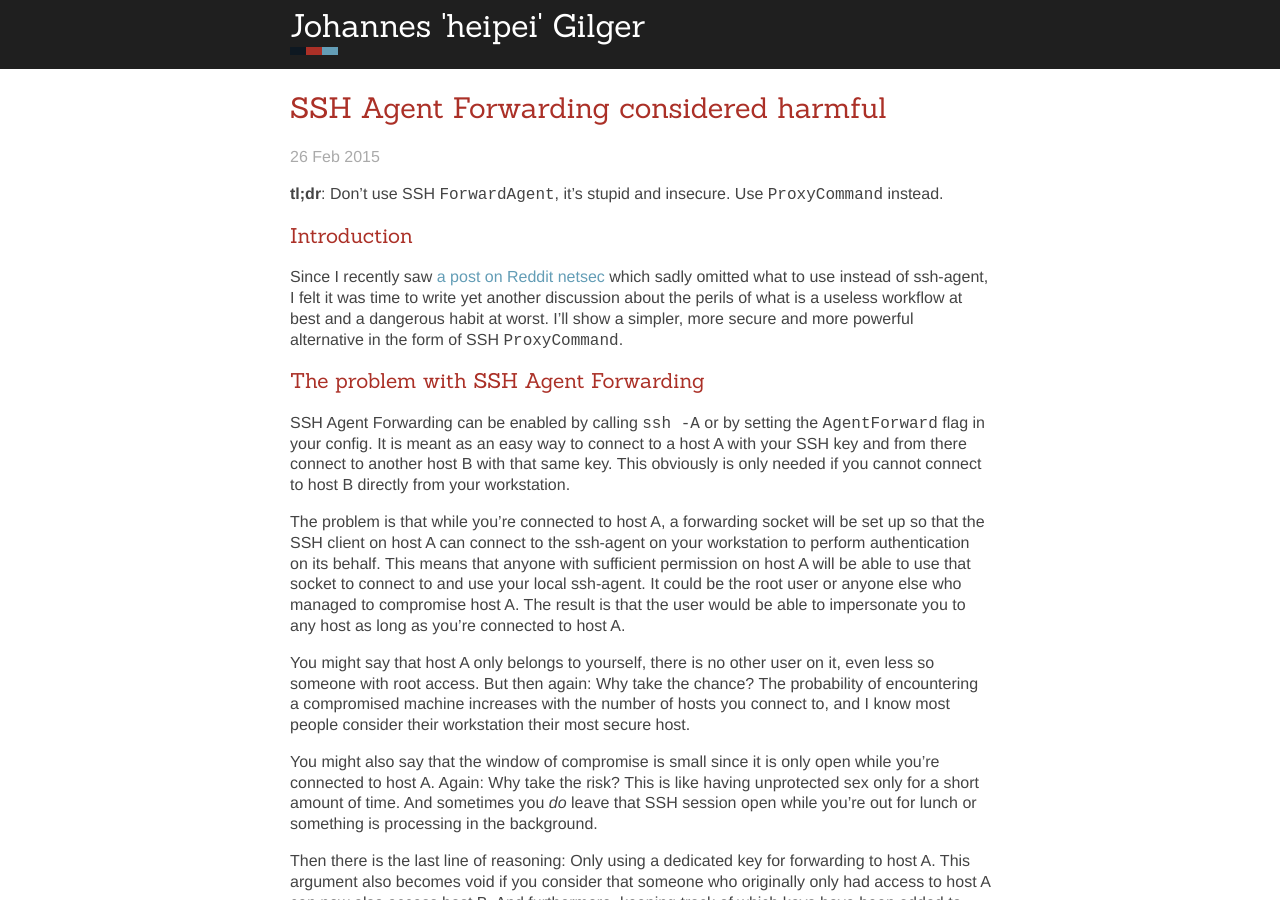
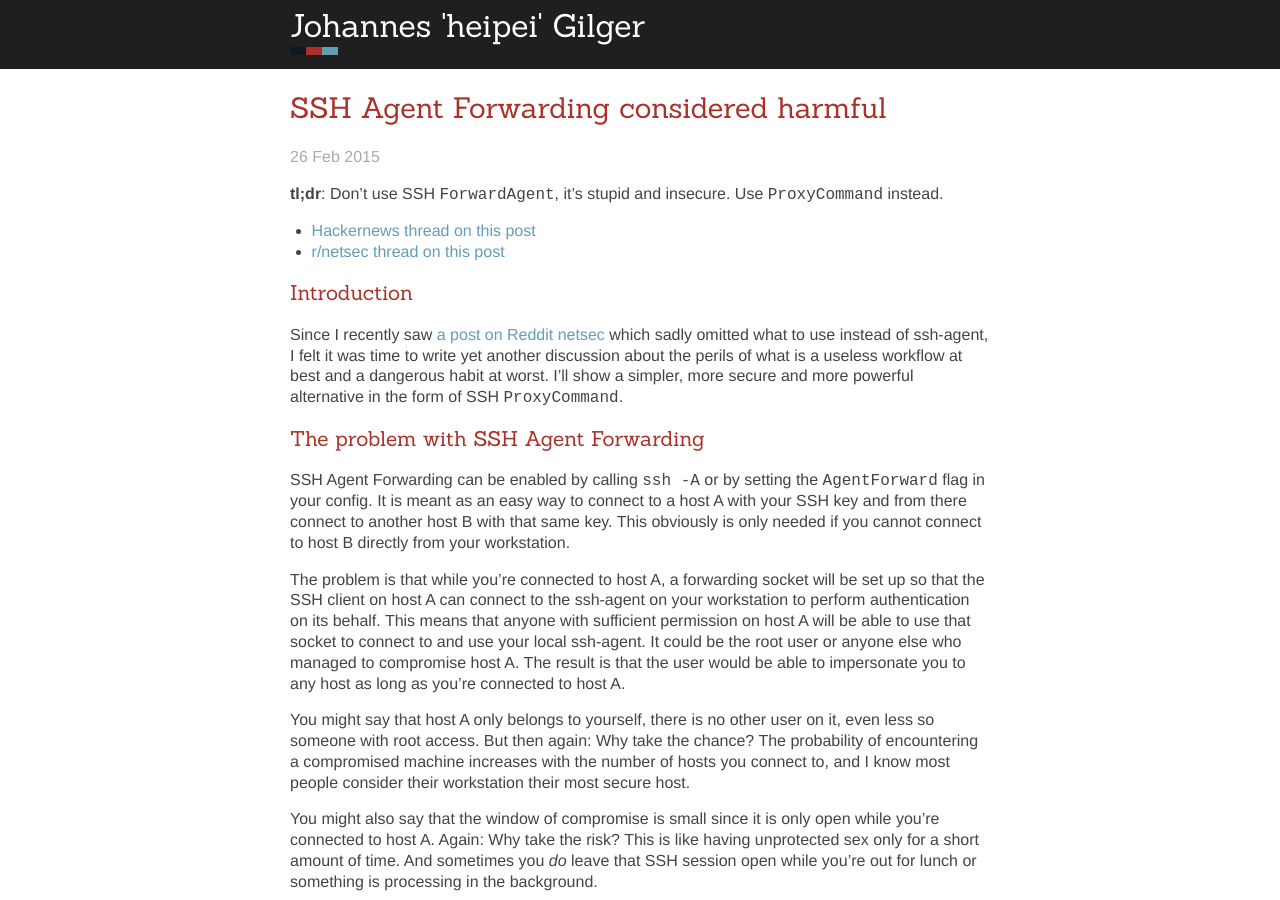
Before and after one commit to heipei/heipei.github.io, a Jekyll site: the page built from _posts/2015-02-26-SSH-Agent-Forwarding-considered-harmful.markdown, in a window 1280 px wide and 900 px high. Built offline with Jekyll 4.4.1, drawn with Linux system fonts in a browser that asks for light colours; nearby versions of some CDN libraries; comment, search, counter and statistics services are not loaded; some of the changed text lies outside the part shown.

Commit message:
HN / Reddit posts top top as well

```diff
--- a/_posts/2015-02-26-SSH-Agent-Forwarding-considered-harmful.markdown
+++ b/_posts/2015-02-26-SSH-Agent-Forwarding-considered-harmful.markdown
@@ -4,6 +4,9 @@ title: SSH Agent Forwarding considered harmful
 ---
 
 **tl;dr**: Don't use SSH `ForwardAgent`, it's stupid and insecure. Use `ProxyCommand` instead.
+
+* [Hackernews thread on this post](https://news.ycombinator.com/item?id=9425805)
+* [r/netsec thread on this post](https://www.reddit.com/r/netsec/comments/2xdcgx/ssh_agent_forwarding_considered_harmful/)
 
 Introduction
 ============
@@ -157,6 +160,7 @@ Host B terminates on your workstation!
 References
 ==========
 
+* [Hackernews thread on this post](https://news.ycombinator.com/item?id=9425805)
 * [r/netsec thread on this post](https://www.reddit.com/r/netsec/comments/2xdcgx/ssh_agent_forwarding_considered_harmful/)
 * [The perils of using an ssh-agent](https://www.reddit.com/r/netsec/comments/2m2zpb/the_perils_of_using_an_sshagent/) - Post which fails to mention ProxyCommand
 * [Good post on ssh-agent and ProxyCommand](http://sshmenu.sourceforge.net/articles/transparent-mulithop.html)
```
